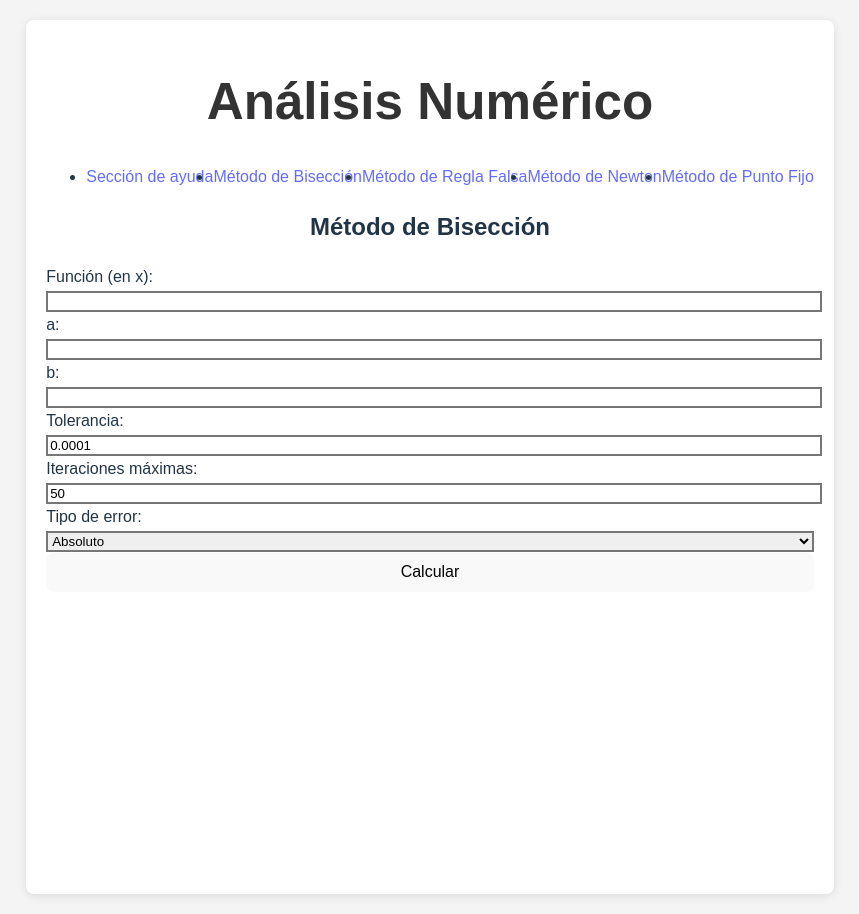
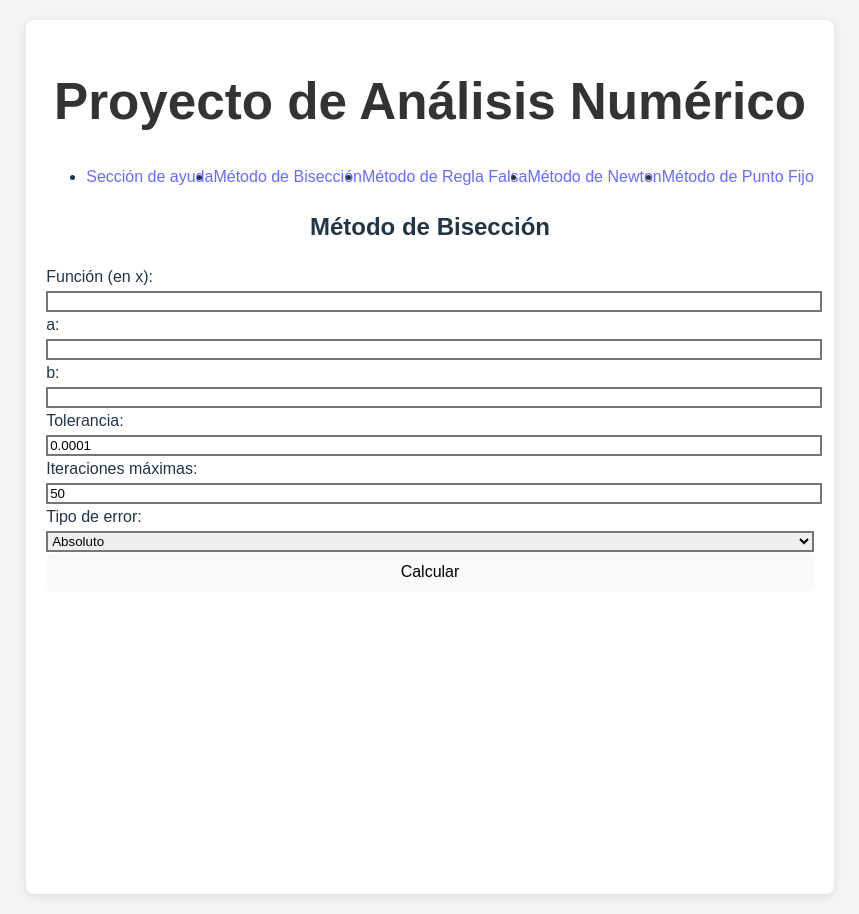
Before and after one commit to camiloooo14/Numerical-Analysis, a React (Vite) app in the folder frontend/: page /biseccion in a window 1280 px wide. Shown: the whole page, without its empty margins (210-1069 px from the left). Built offline with nearby package versions, Linux system fonts and the light colour scheme; the HTML template or start-up script is replaced by a standard one.

Commit message:
false rule

```diff
--- a/frontend/src/App.jsx
+++ b/frontend/src/App.jsx
@@ -10,7 +10,7 @@
     <Router>
       <div className="min-h-screen bg-gray-50 p-8">
         <div className="max-w-4xl mx-auto bg-white rounded-2xl shadow-md p-6">
-          <h1 className="text-4xl font-bold mb-6 text-center text-indigo-600">Análisis Numérico</h1>
+          <h1 className="text-4xl font-bold mb-6 text-center text-indigo-600">Proyecto de Análisis Numérico</h1>
           <nav className="mb-8">
             <ul className="flex justify-center gap-6">
               <li>
--- a/frontend/src/components/BisectionForm.jsx
+++ b/frontend/src/components/BisectionForm.jsx
@@ -1,5 +1,6 @@
 import { useState } from "react";
 import axios from "axios";
+import "./BisectionForm.css";
 
 export default function BisectionForm() {
   const [form, setForm] = useState({
```
